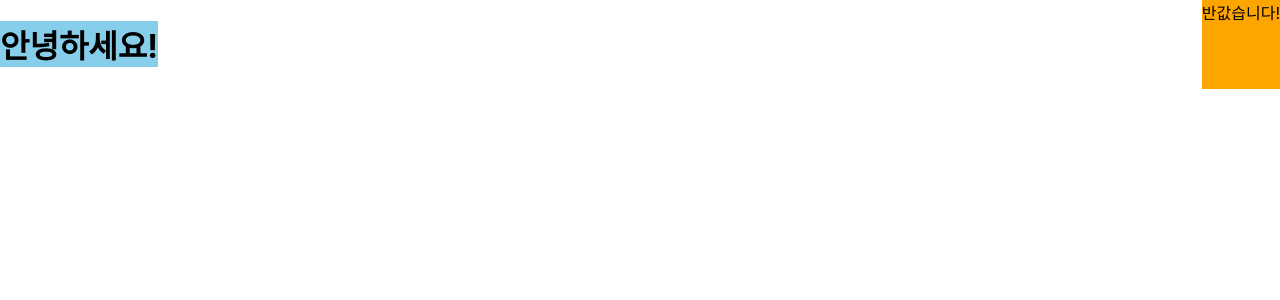
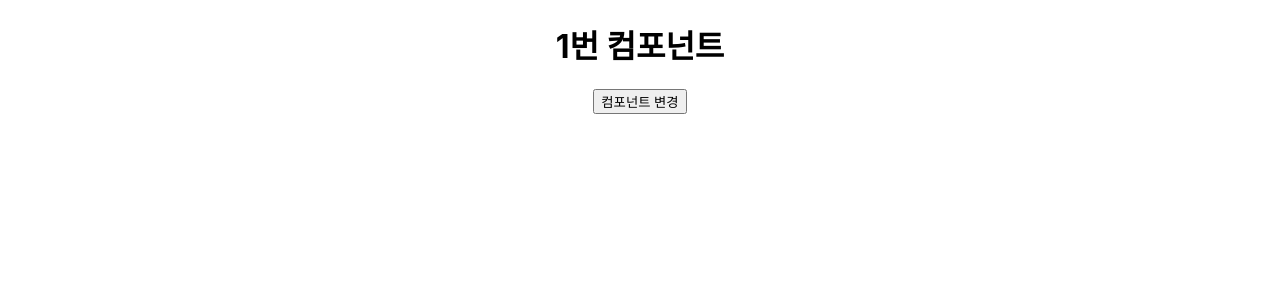
Before and after one commit to kyehwan-kim/my-first-react-app, a React (Create React App) app: page / in a window 1280 px wide. Shown: the top 300 px of the page. Built offline with nearby package versions, Linux system fonts and the light colour scheme.

Commit message:
conditional Rendering 수업

```diff
--- a/package.json
+++ b/package.json
@@ -36,8 +36,10 @@
     ]
   },
   "devDependencies": {
+    "eslint": "^8.37.0",
     "eslint-config-airbnb-base": "^15.0.0",
     "eslint-plugin-import": "^2.27.5",
+    "eslint-plugin-react": "^7.32.2",
     "prettier": "^2.8.7"
   }
 }
--- a/src/App.css
+++ b/src/App.css
@@ -1,15 +1,5 @@
 .App {
-  /* text-align: center; */
-  display: flex;
-  justify-content: space-between;
-}
-
-.App h1 {
-  background-color: skyblue;
-}
-
-.App span {
-  background-color: orange;
+  text-align: center;
 }
 
 .App-logo {
--- a/src/App.js
+++ b/src/App.js
@@ -1,12 +1,16 @@
+import React from 'react';
+import './App.css';
+// import ConditionalPractice from './components/ConditionalPractice';
+import PracticeConditionalProps from './components/PracticeConditionalProps';
+// import ConditionalState from './components/ConditionalState';
+// import ReactFragment from './components/ReactFragment';
 // import logo from "./logo.svg";
-import './App.css';
-import ChangeFocus from './components/ChangeFocus';
-import Comparing from './components/Comparing';
-import ExRefDom from './components/ExRefDom';
-import QuizProgram from './components/QuizProgram';
-import ReactFragment from './components/ReactFragment';
-import RefDomControl from './components/RefDomControl';
-import TestRef from './components/TestRef';
+// import ChangeFocus from './components/ChangeFocus';
+// import Comparing from './components/Comparing';
+// import ExRefDom from './components/ExRefDom';
+// import QuizProgram from './components/QuizProgram';
+// import RefDomControl from './components/RefDomControl';
+// import TestRef from './components/TestRef';
 // import MainHeader from "./components/MainHeader";
 // import ImgComponent from "./components/ImgComponent";
 // import BtnToNaver from "./components/BtnToNaver";
@@ -44,7 +48,10 @@ function App() {
 
   return (
     <div className="App">
-      <ReactFragment />
+      <PracticeConditionalProps />
+      {/* <ConditionalPractice /> */}
+      {/* <ConditionalState /> */}
+      {/* <ReactFragment /> */}
       {/* <Comparing /> */}
       {/* <QuizProgram /> */}
       {/* <ExRefDom /> */}
--- /dev/null
+++ b/src/components/ConditionalPractice.jsx
@@ -0,0 +1,20 @@
+import React from 'react';
+import { useState } from 'react';
+import PracticeOne from './PracticeOne';
+import PracticeTwo from './PracticeTwo';
+
+export default function ConditionalPractice() {
+  const [condition, setCondition] = useState('1번');
+
+  const onChange = () => {
+    condition === '1번' ? setCondition('2번') : setCondition('1번');
+  };
+
+  const component = condition === '1번' ? <PracticeOne /> : <PracticeTwo />;
+  return (
+    <>
+      {component}
+      <button onClick={onChange}>{condition}</button>
+    </>
+  );
+}
--- /dev/null
+++ b/src/components/ConditionalRender.jsx
@@ -0,0 +1,5 @@
+import React from 'react';
+
+export default function ConditionalRender() {
+  return <h1>보이나요?</h1>;
+}
--- /dev/null
+++ b/src/components/ConditionalState.jsx
@@ -0,0 +1,20 @@
+import React, { useState } from 'react';
+import ConditionalRender from './ConditionalRender';
+
+export default function ConditionalState() {
+  const [condition, setCondition] = useState('보이기');
+
+  const onChange = () => {
+    condition === '보이기' ? setCondition('감추기') : setCondition('보이기');
+  };
+
+  const conditionalRender = condition === '감추기' && <ConditionalRender />;
+
+  return (
+    <>
+      {conditionalRender}
+      <button onClick={onChange}>{condition}</button>
+      {conditionalRender}
+    </>
+  );
+}
--- /dev/null
+++ b/src/components/PracticeConditionalProps.jsx
@@ -0,0 +1,23 @@
+import React from 'react';
+import { useState } from 'react';
+import PracticeOneProps from './PracticeOneProps';
+import PracticeTwoProps from './PracticeTwoProps';
+
+export default function PracticeConditionalProps() {
+  const [condition, setCondition] = useState('1번');
+
+  const onChange = () => {
+    condition === '1번' ? setCondition('2번') : setCondition('1번');
+  };
+
+  return (
+    <>
+      {condition === '1번' ? (
+        <PracticeOneProps text={condition} />
+      ) : (
+        <PracticeTwoProps text={condition} />
+      )}
+      <button onClick={onChange}>컴포넌트 변경</button>
+    </>
+  );
+}
--- /dev/null
+++ b/src/components/PracticeOne.jsx
@@ -0,0 +1,5 @@
+import React from 'react';
+
+export default function PracticeOne() {
+  return <h1>1번 컴포넌트</h1>;
+}
--- /dev/null
+++ b/src/components/PracticeOneProps.jsx
@@ -0,0 +1,5 @@
+import React from 'react';
+
+export default function PracticeOneProps({ text }) {
+  return <h1>{text} 컴포넌트</h1>;
+}
--- /dev/null
+++ b/src/components/PracticeTwo.jsx
@@ -0,0 +1,5 @@
+import React from 'react';
+
+export default function PracticeTwo() {
+  return <h1>2번 컴포넌트</h1>;
+}
--- /dev/null
+++ b/src/components/PracticeTwoProps.jsx
@@ -0,0 +1,5 @@
+import React from 'react';
+
+export default function PracticeTwoProps(props) {
+  return <h1>{props.text} 컴포넌트</h1>;
+}
```
Also changed, not shown: .eslintrc.js (added), 1 other file (tests, documents, lock files or other folders).
